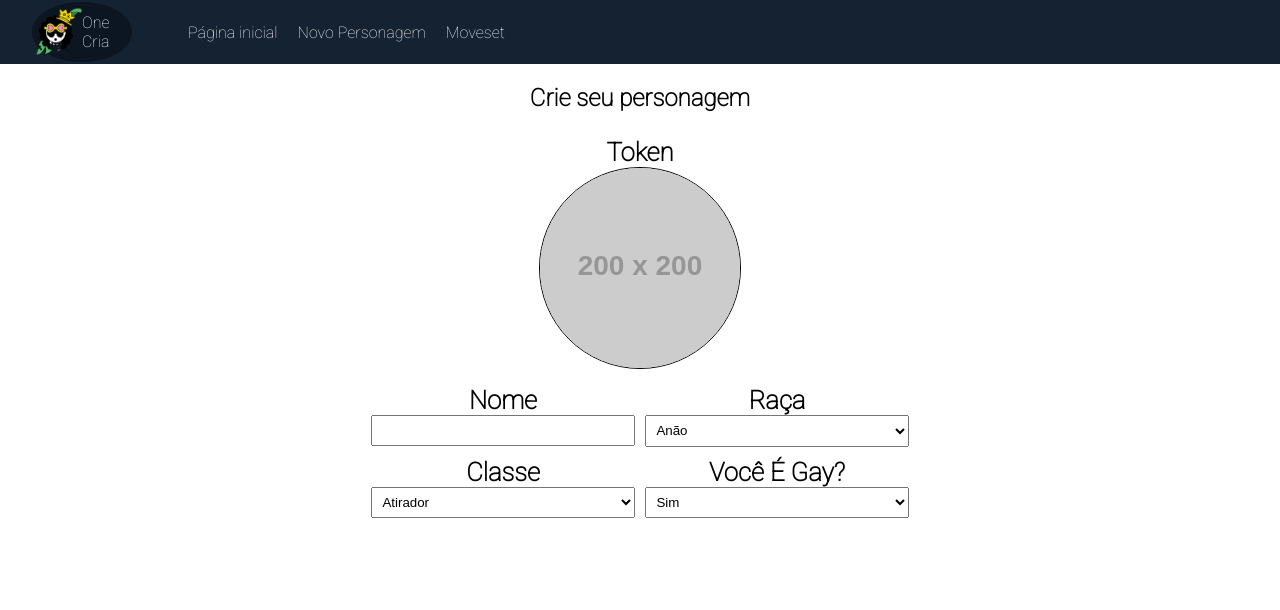
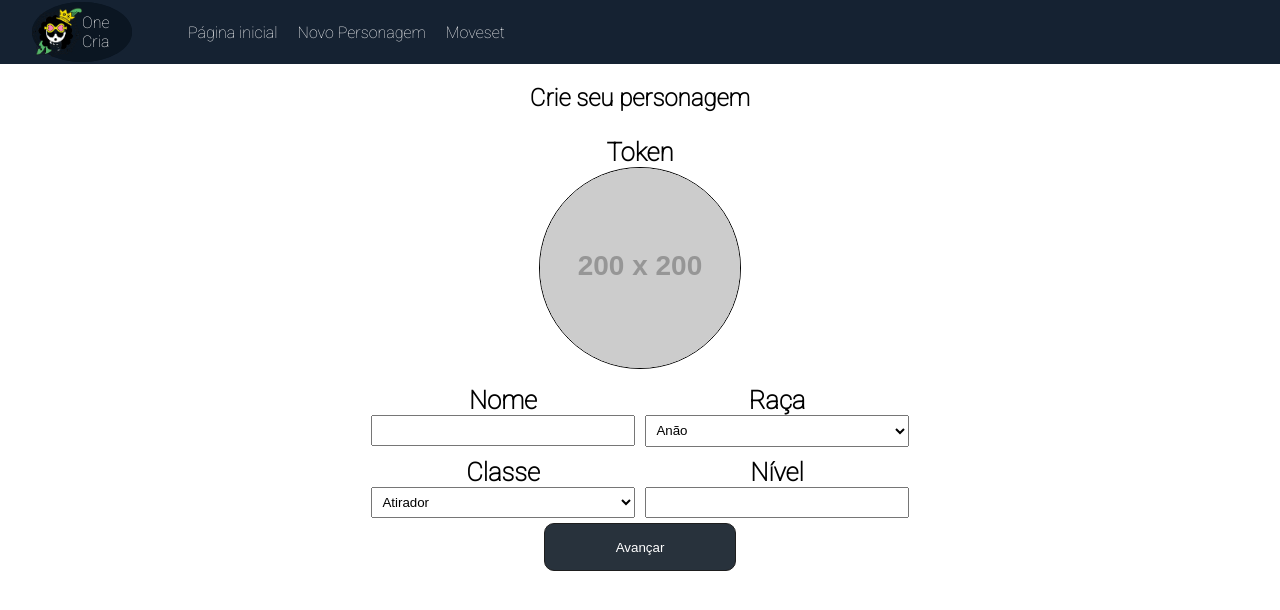
Before and after one commit to OneCria/OneCria-FrontEnd, a React (Vite) app: page /character in a window 1280 px wide. Shown: the top 610 px of the page. Built offline with nearby package versions, Linux system fonts and the light colour scheme.

Commit message:
Inputs remaked

```diff
--- a/src/components/Input/index.jsx
+++ b/src/components/Input/index.jsx
@@ -30,8 +30,8 @@ export const CustomInput = ({ type, name, onclick, selectData }) => {
         ))}
       </select>
     ),
-    text: ({ name, type, onclick }) => (
-      <input name={name} type={type} onClick={onclick} />
+    text: ({ name, type, onchange }) => (
+      <input name={name} type={type} onChange={onchange} />
     ),
     file: ({ name, type, setImagemPreview, imagemPreview }) => (
       <>
@@ -51,6 +51,9 @@ export const CustomInput = ({ type, name, onclick, selectData }) => {
         />
       </>
     ),
+    number:({name, type, onchange}) =>(
+      <input name={name} type={type} onChange={onchange} />
+    )
   };
 
   const InputComponent = inputTypes[type];
--- a/src/pages/NewCharacter/index.jsx
+++ b/src/pages/NewCharacter/index.jsx
@@ -38,9 +38,9 @@ export const NewCharacter = () => {
         <CustomInput type={"text"} name={"nome"} />
         <CustomInput type={"select"} name={"Raça"} selectData={races} />
         <CustomInput type={"select"} name={"Classe"} selectData={classes} />
-        <CustomInput type={"select"} name={"Você é gay?"} selectData={['Sim','Sim']} />
+        <CustomInput type={"number"} name={"Nível"} />
       </div>
-
+    <button>Avançar</button>
     </Container>
   );
 };
--- a/src/pages/NewCharacter/style.js
+++ b/src/pages/NewCharacter/style.js
@@ -2,11 +2,27 @@ import styled from "styled-components";
 import theme from "../../styles/theme";
 
 export const Container = styled.div`
-  text-align: center;
+  display:flex;
+  flex-direction:column;
+  align-items:center;
+  text-align:center;
 
   .inputContainer {
     display: inline-grid;
     grid-template-columns: 1fr 1fr;
   }
-
+  button{
+    background: ${theme.colors.primaryDark};
+    opacity: .88;
+    border:1px solid black;
+    width: 12rem;
+    height: 3rem;
+    cursor: pointer;
+    color:white;
+    border-radius:10px;
+    transition: .3s;
+  }
+  button:hover{
+    opacity: 1;
+  }
 `;
```
